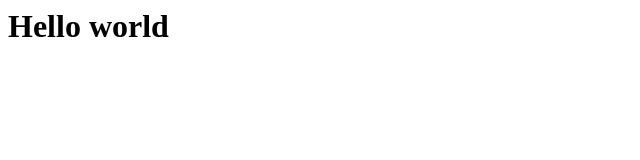
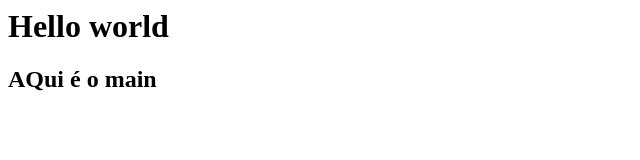
Before and after one commit to rmadureira77/Template, a plain HTML site: page index.html in a window 1280 px wide. Shown: the whole page, without its empty margins (0-640 px from the left). Drawn offline with Linux system fonts and the light colour scheme.

Commit message:
Update index.html

```diff
--- a/index.html
+++ b/index.html
@@ -1 +1,3 @@
 <h1>Hello world</h1>
+
+<h2>AQui é o main</h2>
```
